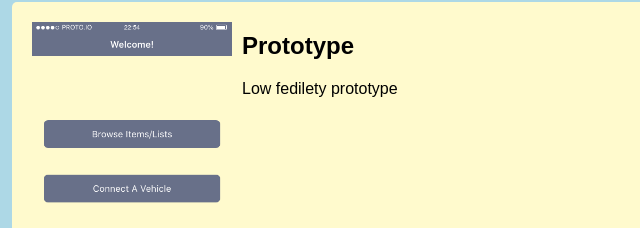
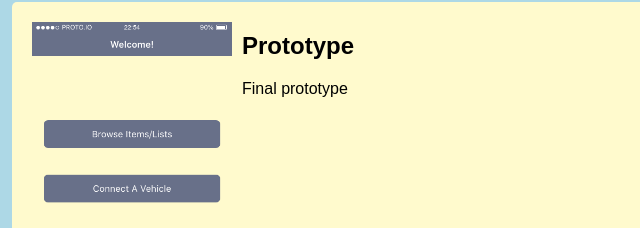
Before and after one commit to Spengit/Spengit.github.io, a plain HTML site: page index.html in a window 1280 px wide. Shown: the part 2166-2394 px from the top of the page, 6-646 px from the left. Drawn offline with Linux system fonts and the light colour scheme.

Commit message:
Add files via upload

```diff
--- a/index.html
+++ b/index.html
@@ -88,7 +88,7 @@
                 <img src = "images/1 - Home.png"> </a>
             <section class = "ass-details">
                 <h2>Prototype</h2>
-                <p>Low fedilety prototype
+                <p>Final prototype
                     </p>
 
             </section>
```
